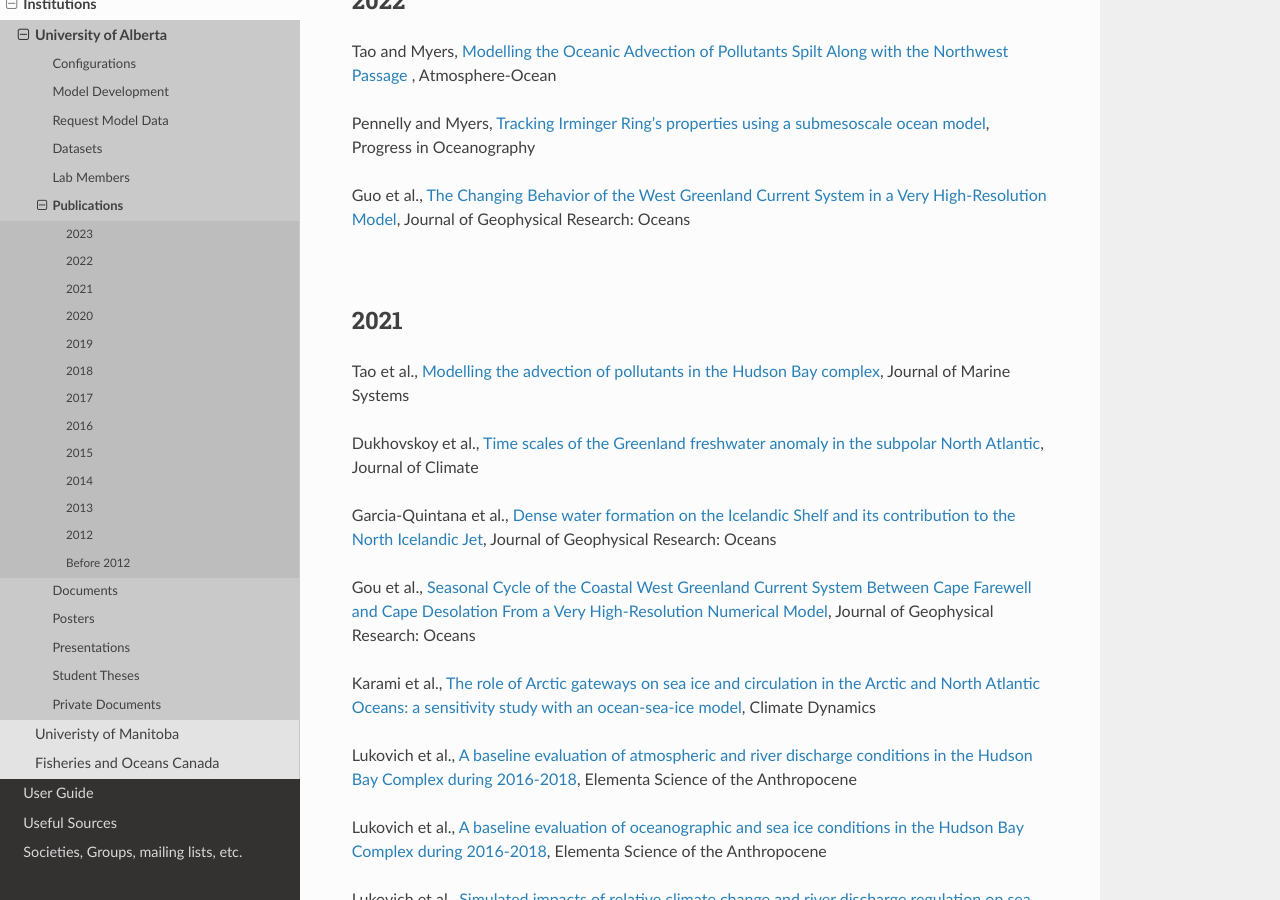
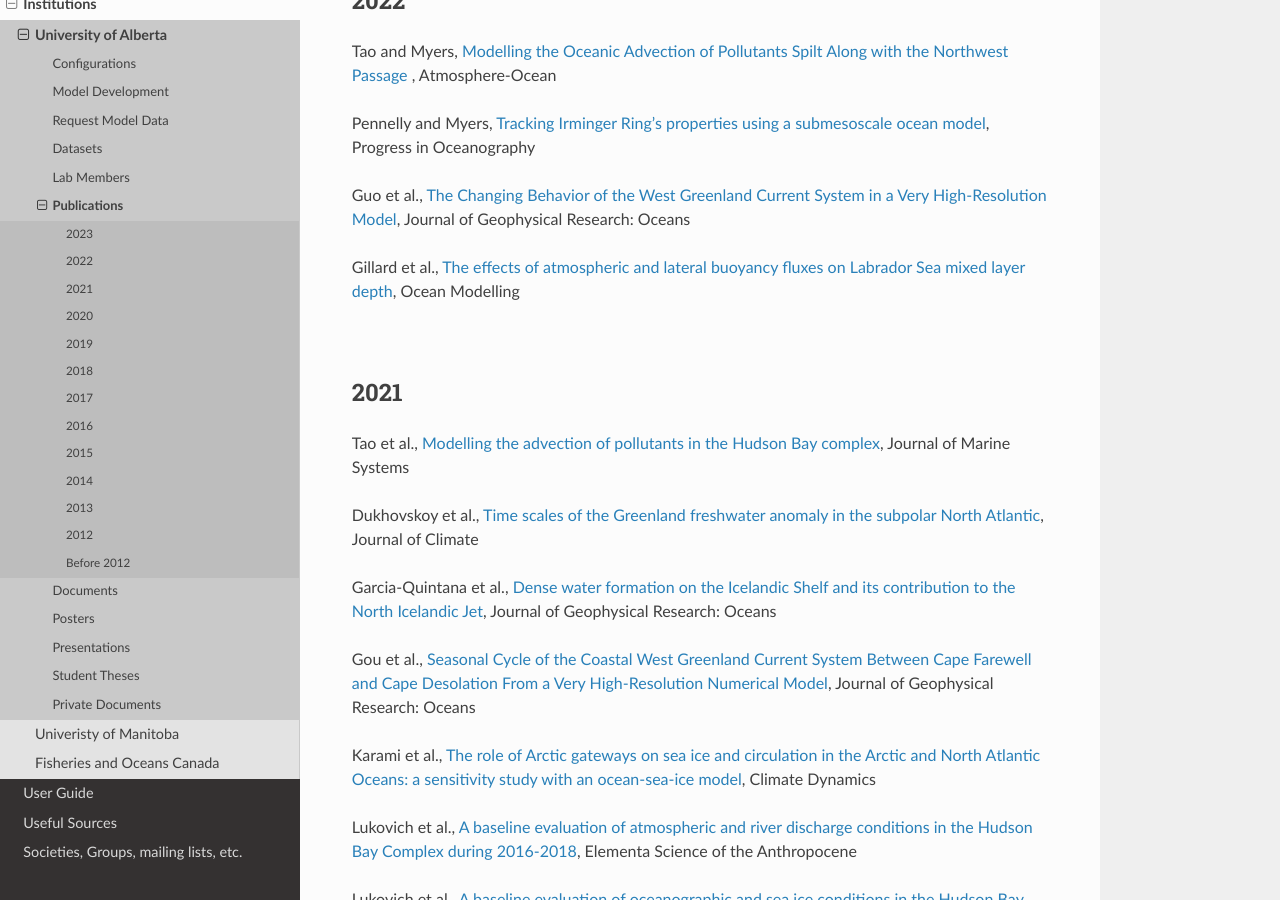
Before and after one commit to UofA-NEMO/Canadian-NEMO-Ocean-Modelling-Forum-Community-of-Practice, a Sphinx documentation site: the page built from docs/Institutions/UofA/Publications.rst, in a window 1280 px wide and 900 px high, scrolled down 400 px. Built offline with Sphinx 7.4.7 and the Read the Docs theme 2.0.0, drawn with Linux system fonts in a browser that asks for light colours; pages that are not in the unit, such as notebooks, are missing from menus.

Commit message:
Update Publications.rst

```diff
--- a/docs/Institutions/UofA/Publications.rst
+++ b/docs/Institutions/UofA/Publications.rst
@@ -15,6 +15,8 @@
 Pennelly and Myers, `Tracking Irminger Ring's properties using a submesoscale ocean model <https://doi.org/10.1016/j.pocean.2021.102735>`_, Progress in Oceanography
 
 Guo et al., `The Changing Behavior of the West Greenland Current System in a Very High-Resolution Model <https://doi.org/10.1029/2022JC018404>`_, Journal of Geophysical Research: Oceans
+
+Gillard et al., `The effects of atmospheric and lateral buoyancy fluxes on Labrador Sea mixed layer depth <https://www.sciencedirect.com/science/article/pii/S146350032200021X>`_, Ocean Modelling
 
 |
 2021
```
